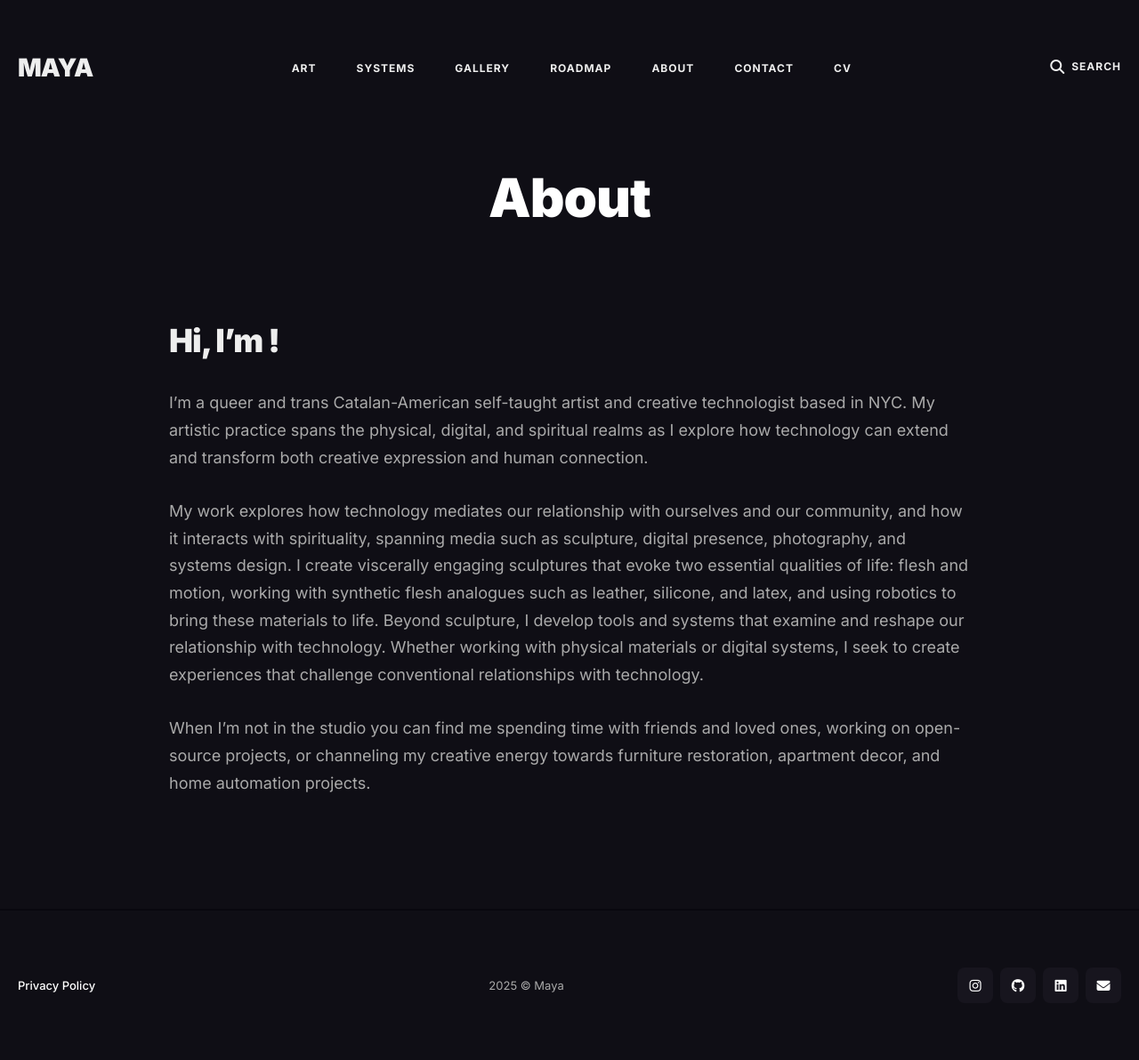
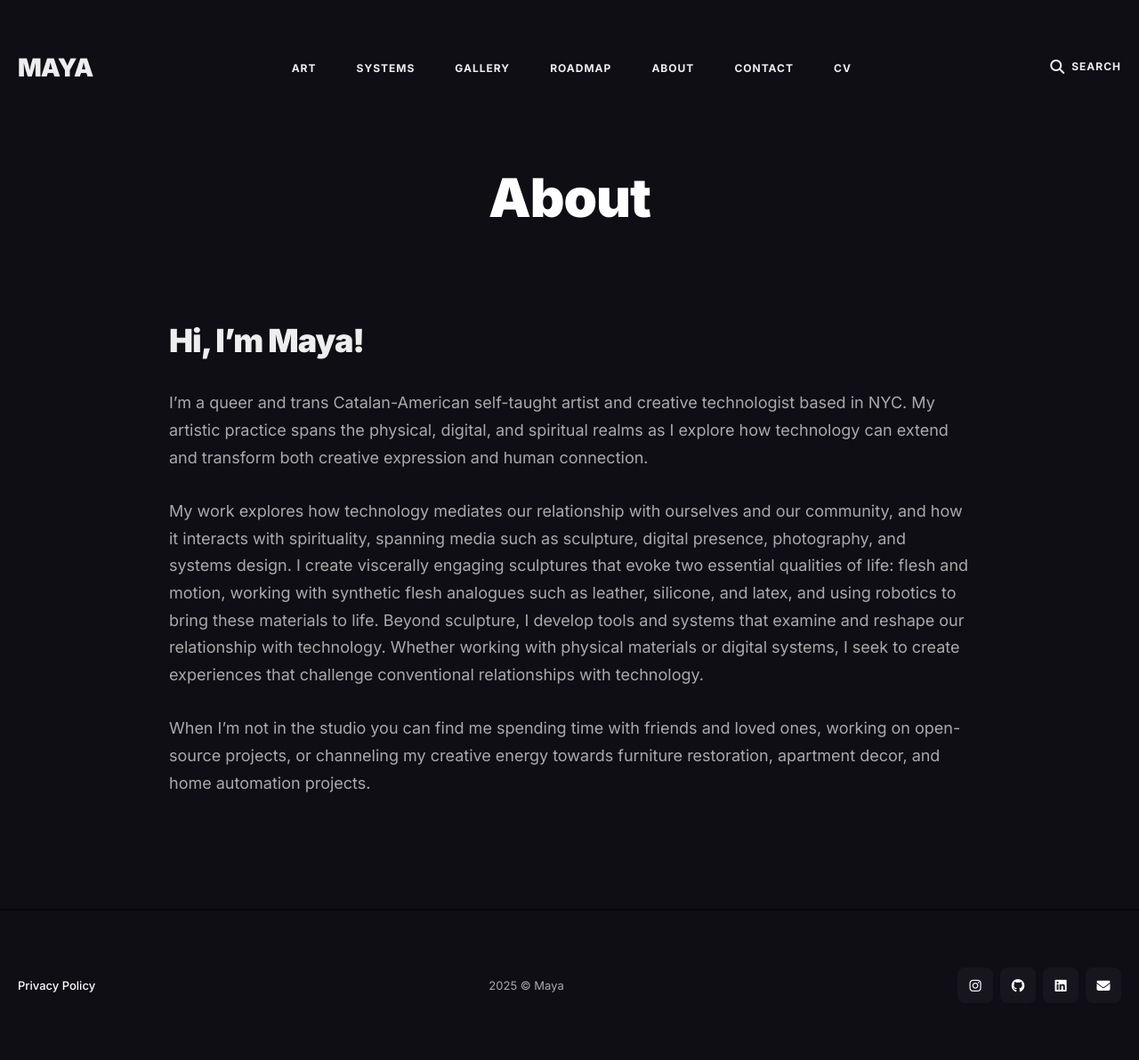
Before and after one commit to mayanayza/website, a Jekyll site: the page built from src/_pages/about.md, in a window 1280 px wide. Shown: the whole page at 89% size. Built offline with Jekyll 4.4.1, drawn with Linux system fonts in a browser that asks for light colours.

Commit message:
Updating content for people-animals-misc

```diff
--- a/src/_pages/about.md
+++ b/src/_pages/about.md
@@ -5,7 +5,7 @@ permalink: /about/
 hide_header: false
 ---
 
-# Hi, I'm {{ site.data.personal_info.name.first }}!
+# Hi, I'm {{ site.data.personal_info.first_name }}!
 
 {{ site.data.personal_info.bio_first_person }}
 
```
